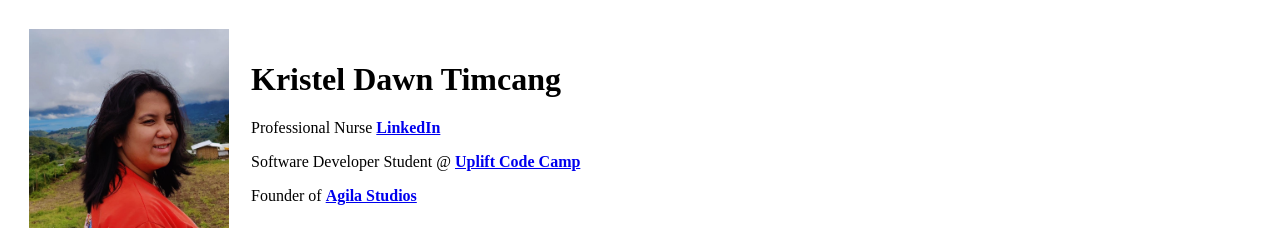
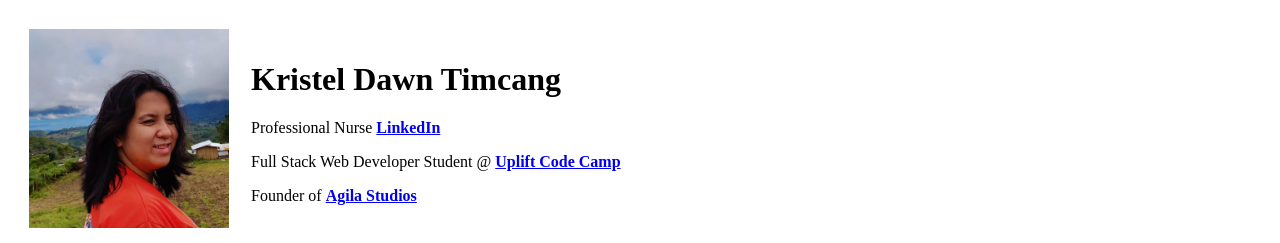
Before and after one commit to kristeldawn12/CV-2.0, a plain HTML site: page index.html in a window 1280 px wide. Shown: the top 243 px of the page. Drawn offline with Linux system fonts and the light colour scheme.

Commit message:
Update index.html

```diff
--- a/index.html
+++ b/index.html
@@ -26,7 +26,7 @@
             >
           </p>
           <p>
-            Software Developer Student @
+            Full Stack Web Developer Student @
             <strong><a href="https://www.upliftcodecamp.com/" target="_blank">Uplift Code Camp</a>
           </strong></p>
           <p>
```
